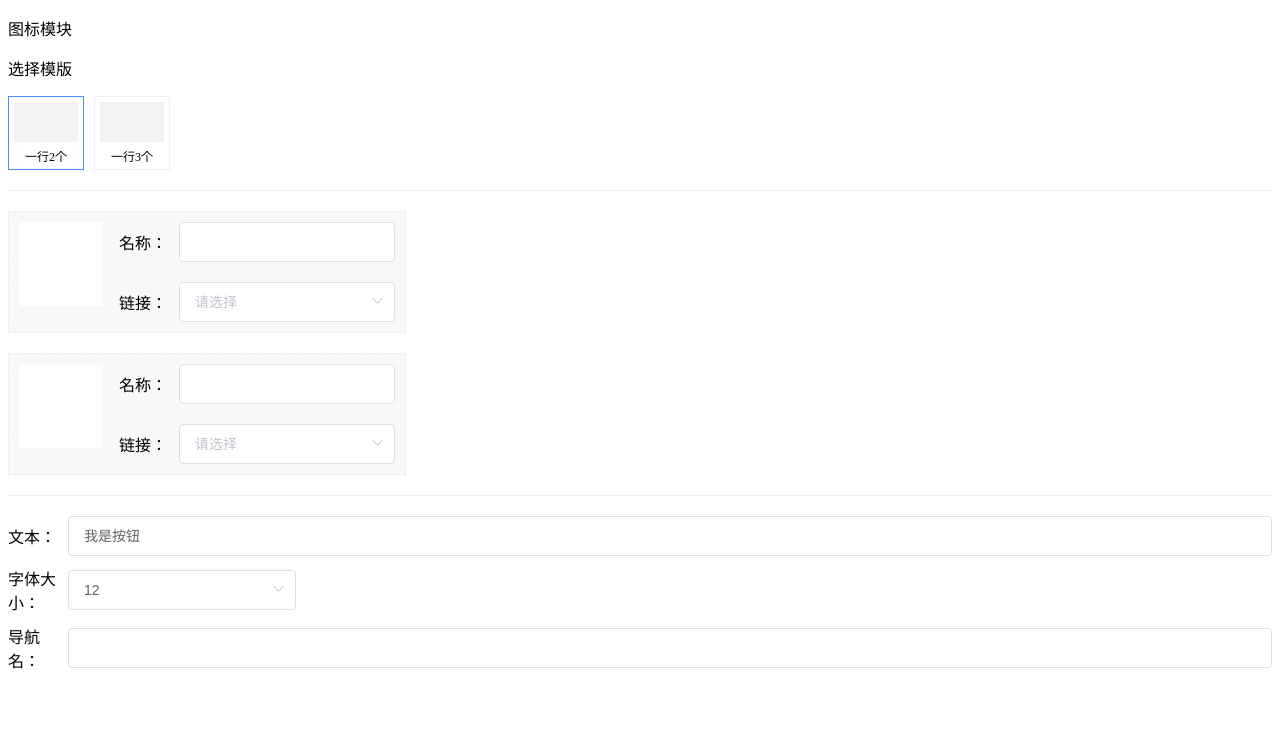
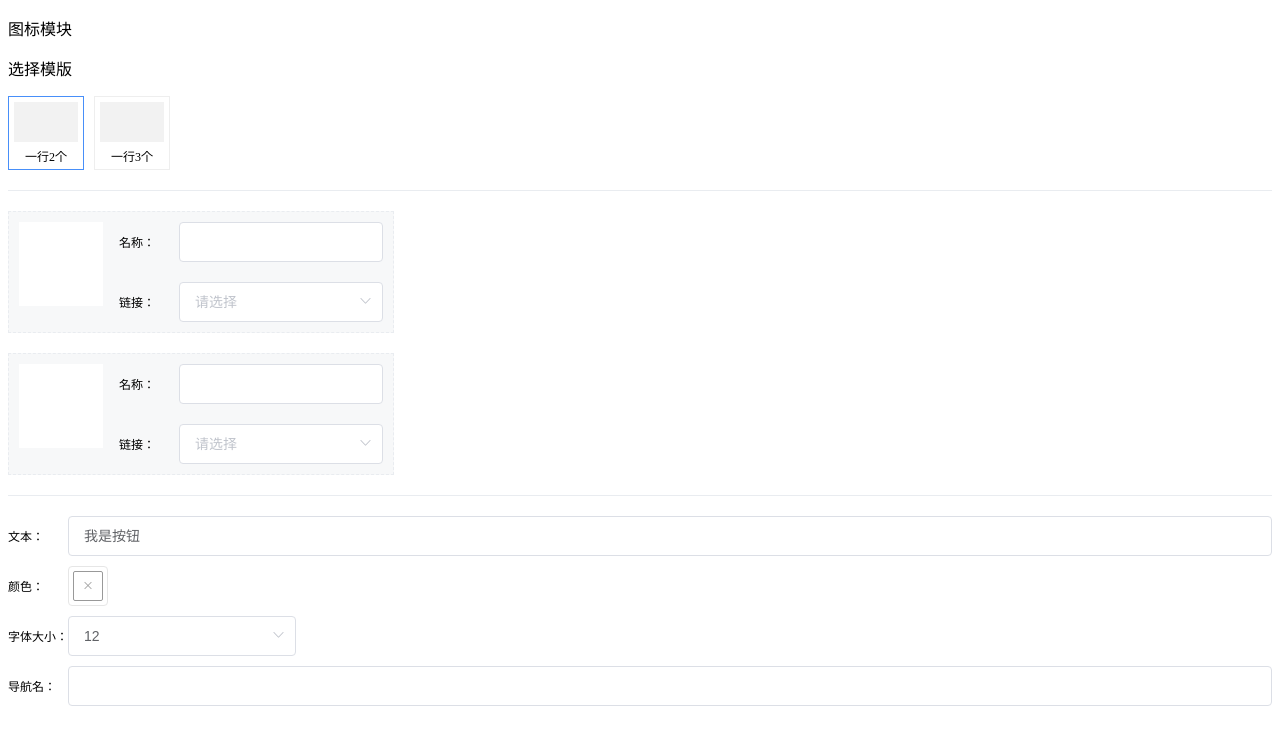
Before and after one commit to visualization-page/vue-element-schema, a Vue app: page /#/ in a window 1280 px wide. Shown: the top 744 px of the page. Built offline with nearby package versions, Linux system fonts and the light colour scheme.

Commit message:
feat: color

```diff
--- a/package.json
+++ b/package.json
@@ -18,7 +18,6 @@
     "@vue/cli-plugin-babel": "^3.1.0",
     "@vue/cli-plugin-eslint": "^3.1.0",
     "@vue/cli-service": "^3.1.0",
-    "@vue/eslint-config-airbnb": "^4.0.0",
     "@vue/eslint-config-standard": "^4.0.0",
     "babel-eslint": "^10.0.1",
     "babel-plugin-component": "^1.1.1",
--- a/src/assets/mock.js
+++ b/src/assets/mock.js
@@ -71,6 +71,11 @@ module.exports = {
       type: 'string',
       default: '我是按钮'
     },
+    color: {
+      title: '颜色',
+      type: 'string',
+      format: 'color'
+    },
     fontSize: {
       title: '字体大小',
       type: 'string',
--- a/src/components/schema/Shcema.vue
+++ b/src/components/schema/Index.vue
@@ -36,6 +36,12 @@
           :options="properties[field].options"
           v-model="mapData[field]"
         />
+        <schema-color
+          v-else-if="isColor(properties[field].format)"
+          :key="field"
+          :label="properties[field].title"
+          v-model="mapData[field]"
+        />
         <schema-input
           v-else-if="isDefault(properties[field].type)"
           :key="field"
@@ -51,6 +57,7 @@
 import FormatImage from './SchemaBlockImage'
 import SchemaSelect from './SchemaSelect'
 import SchemaInput from './SchemaInput'
+import SchemaColor from './SchemaColor'
 
 export default {
   data () {
@@ -67,7 +74,8 @@ export default {
   components: {
     FormatImage,
     SchemaInput,
-    SchemaSelect
+    SchemaSelect,
+    SchemaColor
   },
 
   computed: {
@@ -112,6 +120,10 @@ export default {
       return format === 'select'
     },
 
+    isColor (format) {
+      return format === 'color'
+    },
+
     isArray (type) {
       return type === 'array'
     },
@@ -150,6 +162,7 @@ export default {
       margin-bottom 0
     &__label
       flex 0 0 60px
+      font-size 12px
   &-block-image-group
     margin 20px 0
     padding 20px 0
--- /dev/null
+++ b/src/components/schema/SchemaColor.vue
@@ -0,0 +1,25 @@
+<template>
+  <div class="schema-color schema-item">
+    <span class="schema-item__label" v-if="label">{{ label }}：</span>
+    <el-color-picker :value="value" @change="val => $emit('input', val)"></el-color-picker>
+  </div>
+</template>
+
+<script>
+  export default {
+    name: 'schema-input',
+
+    props: {
+      label: String,
+      value: String
+    },
+
+    data () {
+      return {
+      }
+    },
+
+    created () {
+    }
+  }
+</script>
--- a/src/plugins/element.js
+++ b/src/plugins/element.js
@@ -5,7 +5,8 @@ import {
   FormItem,
   Input,
   Select,
-  Option
+  Option,
+  ColorPicker
 } from 'element-ui'
 
 Vue.use(Button)
@@ -14,3 +15,4 @@ Vue.use(FormItem)
 Vue.use(Input)
 Vue.use(Select)
 Vue.use(Option)
+Vue.use(ColorPicker)
--- a/src/views/Home.vue
+++ b/src/views/Home.vue
@@ -8,7 +8,7 @@
 
 <script>
 import mock from '../assets/mock'
-import Schema from '../components/schema/Shcema'
+import Schema from '../components/schema/Index'
 
 export default {
   name: 'Home',
```
